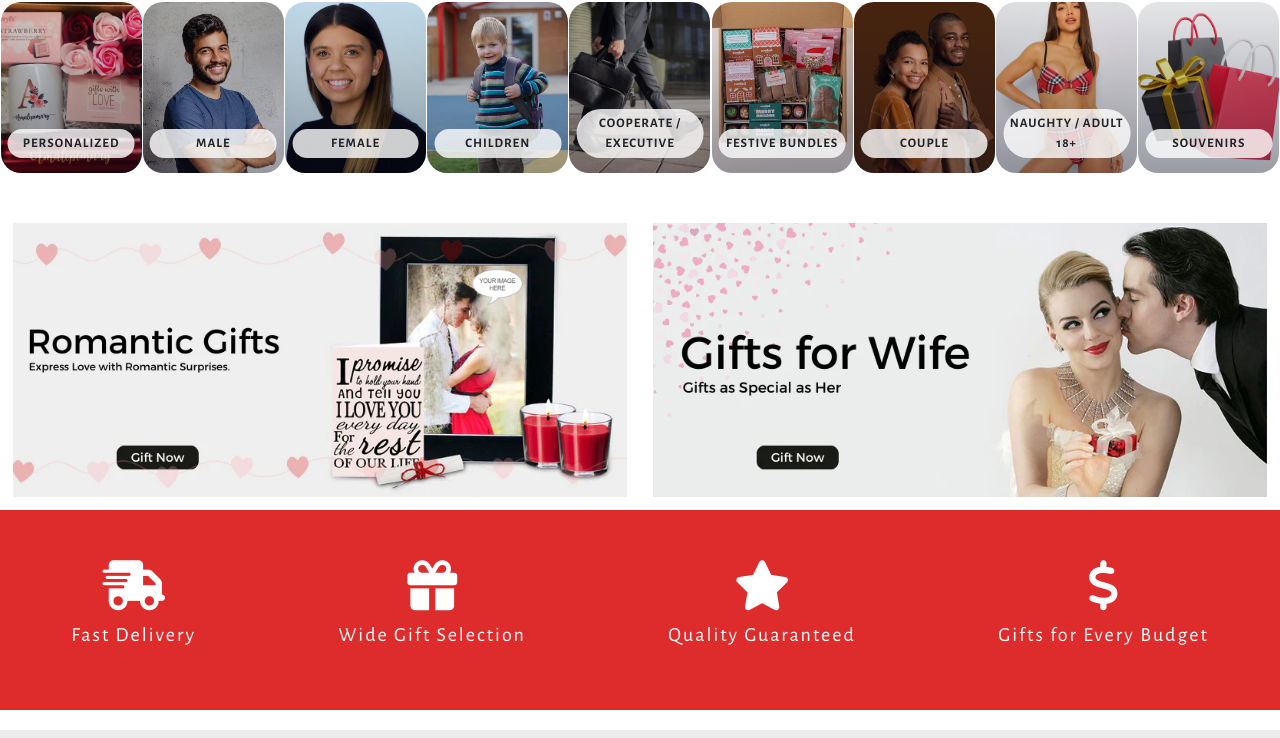
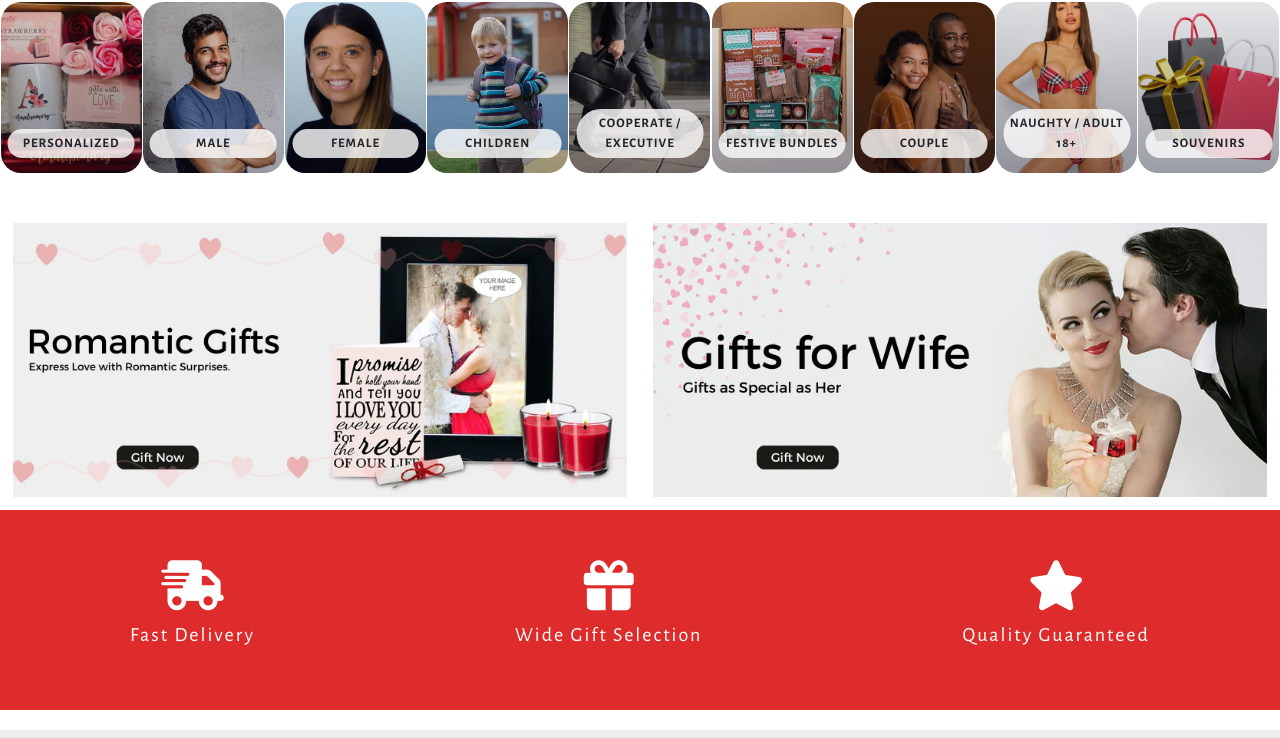
Before and after one commit to Seyi-Adebowale/del-amor, a plain HTML site: page index.html in a window 1280 px wide. Shown: the part 672-1410 px from the top of the page. Drawn offline with nearby package versions, Linux system fonts and the light colour scheme.

Commit message:
advert edit

```diff
--- a/index.html
+++ b/index.html
@@ -257,10 +257,6 @@
           <i class="fas fa-star"></i>
           <p>Quality Guaranteed</p>
         </div>
-        <div class="advert-point">
-          <i class="fas fa-dollar-sign"></i>
-          <p>Gifts for Every Budget</p>
-        </div>
       </div>
 
 
```
